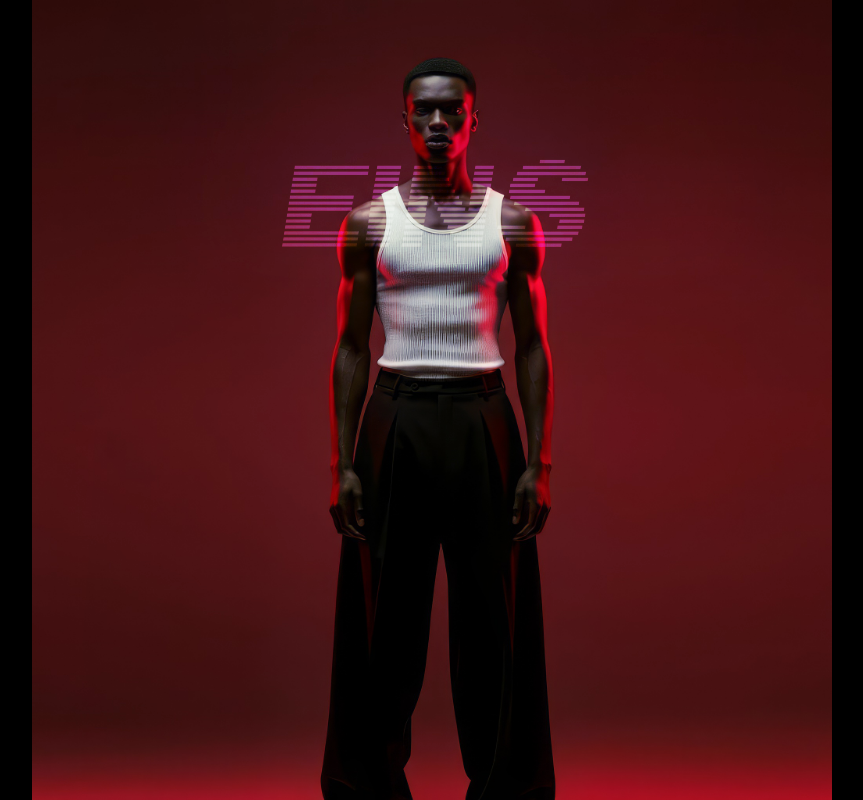
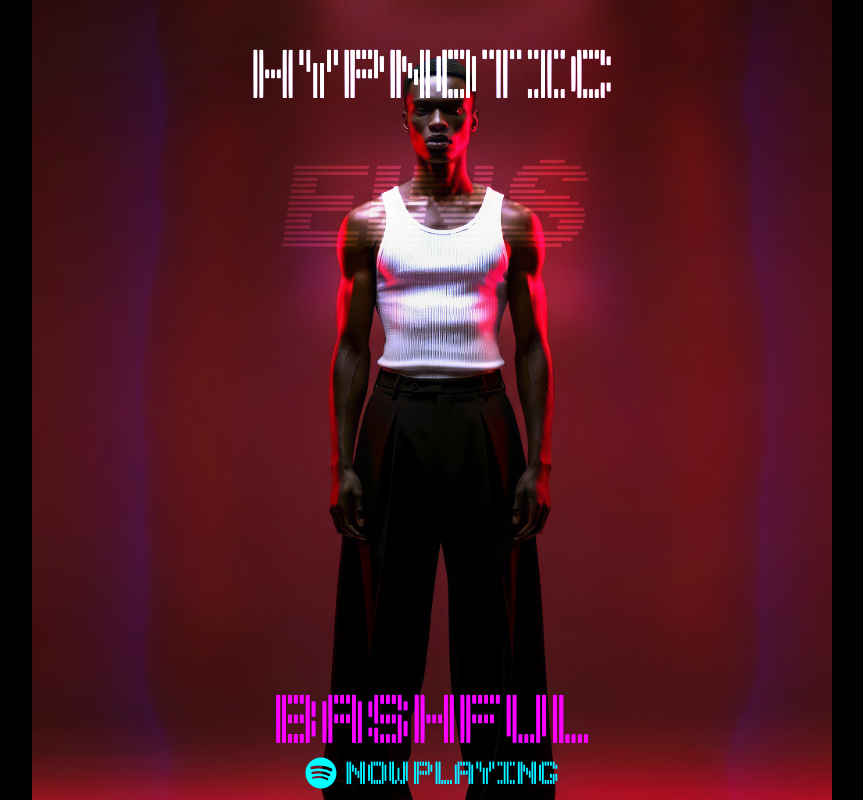
Before and after one commit to crlarrea/urban, a Next.js app: page / in a window 1280 px wide. Shown: the whole page, without its empty margins (208-1071 px from the left). Built offline with nearby package versions, Linux system fonts and the light colour scheme.

Commit message:
finished

```diff
--- a/package.json
+++ b/package.json
@@ -12,6 +12,7 @@
     "next": "16.1.6",
     "react": "19.2.3",
     "react-dom": "19.2.3",
+    "react-icons": "^5.5.0",
     "sass": "^1.97.3"
   },
   "devDependencies": {
--- a/src/app/page.module.scss
+++ b/src/app/page.module.scss
@@ -5,6 +5,10 @@
 @font-face {
   font-family: "linebeam";
   src: url("../app/fonts/Linebeam.ttf");
+}
+@font-face {
+  font-family: "blindish";
+  src: url("../app/fonts/BLINDSH.ttf");
 }
 
 .main {
@@ -19,7 +23,50 @@
   background-position: center;
   background-size: contain;
   background-repeat: no-repeat;
-
+  h1 {
+    position: fixed;
+    color: white;
+    top: 2.5rem;
+    text-transform: uppercase;
+    font: {
+      family: "blindish";
+      size: 4.3rem;
+      weight: 200;
+    }
+    width: 100%;
+    text-align: center;
+    z-index: 1;
+  }
+  h2 {
+    position: fixed;
+    color: fuchsia;
+    bottom: 2.5rem;
+    text-transform: uppercase;
+    font: {
+      family: "blindish";
+      size: 4.3rem;
+      weight: 200;
+    }
+    width: 100%;
+    text-align: center;
+  }
+  h3 {
+    z-index: 1;
+    display: inline-flex;
+    justify-content: center;
+    gap: 0.5rem;
+    position: fixed;
+    color: cyan;
+    bottom: 0.5rem;
+    text-transform: uppercase;
+    font: {
+      family: "blindish";
+      size: 2rem;
+      weight: 200;
+    }
+    width: 100%;
+    text-align: center;
+  }
   article {
     scroll-snap-align: center;
     width: 100%;
@@ -88,7 +135,7 @@
     filter: drop-shadow(var(--shift) 0 0 cyan)
       drop-shadow(calc(-1 * var(--shift)) 0 0 red) blur(50px);
   }
-  animation: changeShadow 0.5s ease-in-out forwards infinite alternate;
+  animation: changeShadow 0.15s ease-in-out forwards infinite alternate;
 }
 
 .shadows {
@@ -137,7 +184,7 @@
 
   20%,
   60% {
-    background: rgba(black,0.7);
+    background: rgba(black, 0.7);
   }
 }
 
--- a/src/app/page.tsx
+++ b/src/app/page.tsx
@@ -1,10 +1,13 @@
 import Image from "next/image";
 import styles from "./page.module.scss";
+import { FaSpotify } from "react-icons/fa6";
 
 export default function Home() {
   return (
     <main className={styles.main}>
-      {/* <Image src={"/hero.jpg"} alt="hero" fill/> */}
+      <h1>hypnotic</h1>
+      <h2>bashful</h2>
+      <h3><FaSpotify/> now playing</h3>
       <article className={styles.hero}>
         <span>eins</span>
         <Image src={"/person.png"} alt="hero" fill />
@@ -18,6 +21,7 @@ export default function Home() {
         <span>drei</span>
         <div></div>
       </article>
+
     </main>
   );
 }
```
Also changed, not shown: src/app/fonts/BLINDSH.ttf (added), 1 other file (tests, documents, lock files or other folders).
